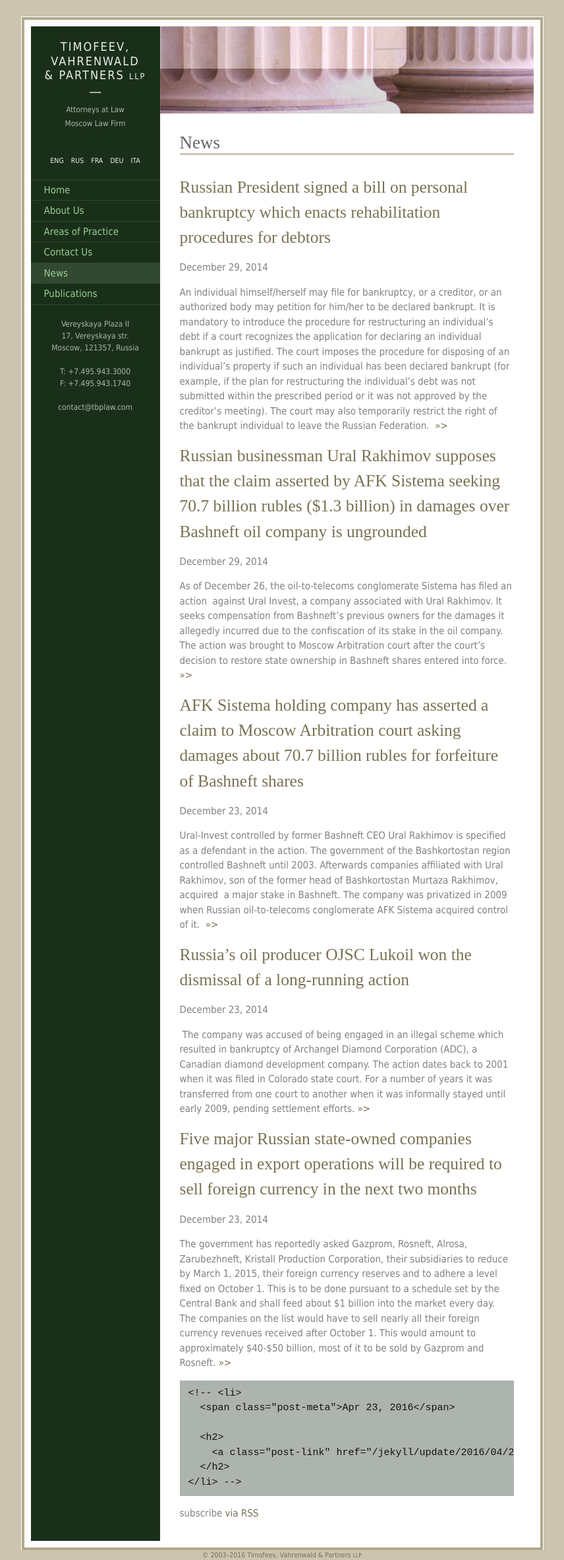
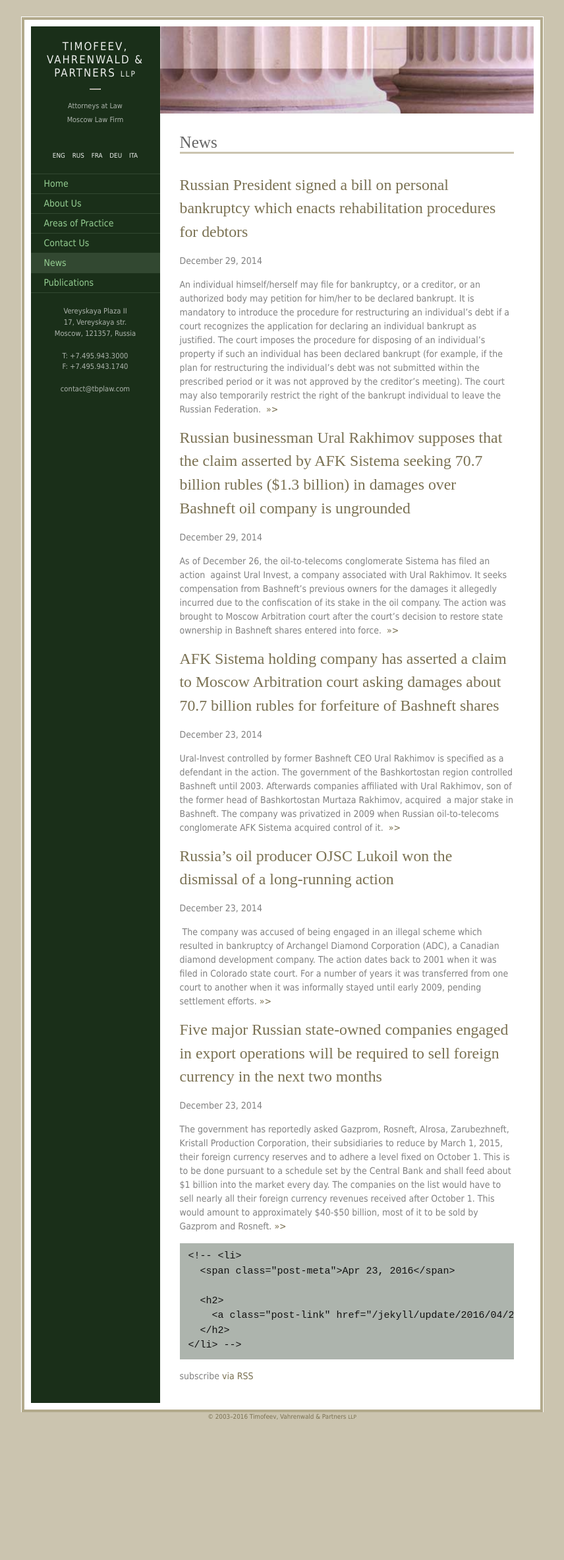
Before and after one commit to mrflos/tbplaw, a Jekyll site: the page built from news.md, in a window 1280 px wide. Shown: the whole page at 66% size, without its empty margins (212-1068 px from the left). Built offline with Jekyll 4.4.1, drawn with Linux system fonts in a browser that asks for light colours; after the commit the page ends 2154 px from its top, so only the background shows below that.

Commit message:
smaller font

```diff
--- a/_sass/_layout.scss
+++ b/_sass/_layout.scss
@@ -212,7 +212,6 @@ $total_animation_time: $time_per_slide * $slides;
 .jumbotron {
   color:$white;
   background-color: $grey_color_dark;
-  min-height:calc(50vh - 84px);
   padding: 30px;
   h1 {
     color:$white;
--- a/css/main.scss
+++ b/css/main.scss
@@ -8,7 +8,7 @@
 // Our variables
 $base-font-family: Tahoma, Verdana, sans-serif;
 $serif-font-family: "Times New Roman", Times, serif;
-$base-font-size:   15px;
+$base-font-size:   14px;
 $base-font-weight: 400;
 $small-font-size:  $base-font-size * 0.875;
 $base-line-height: 1.5;
```
